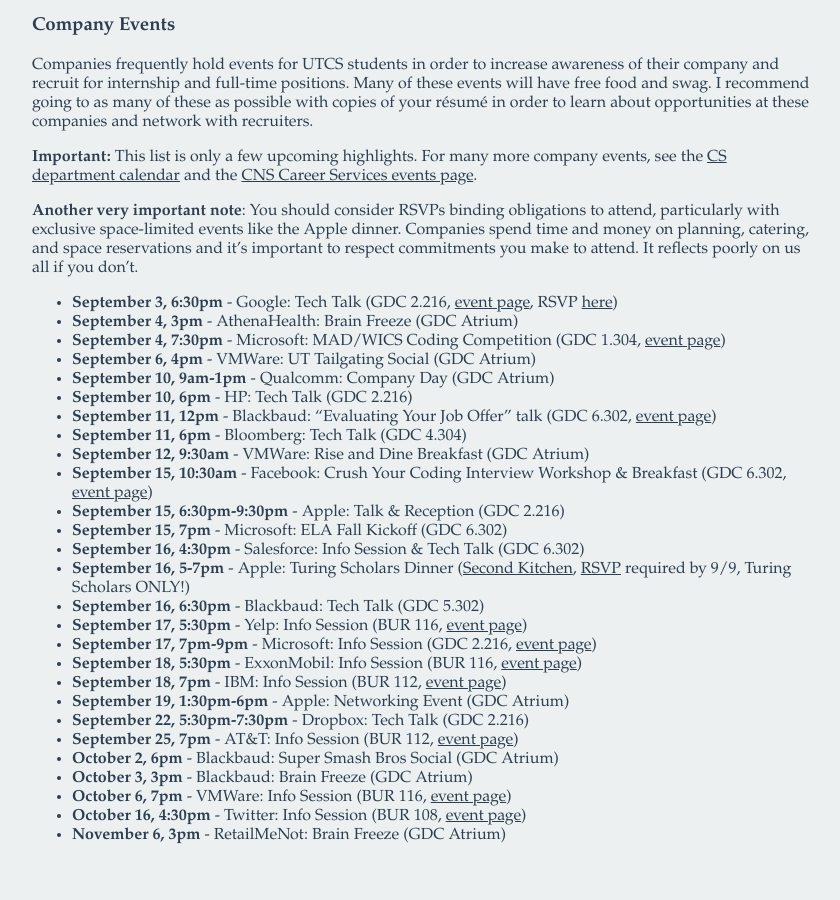
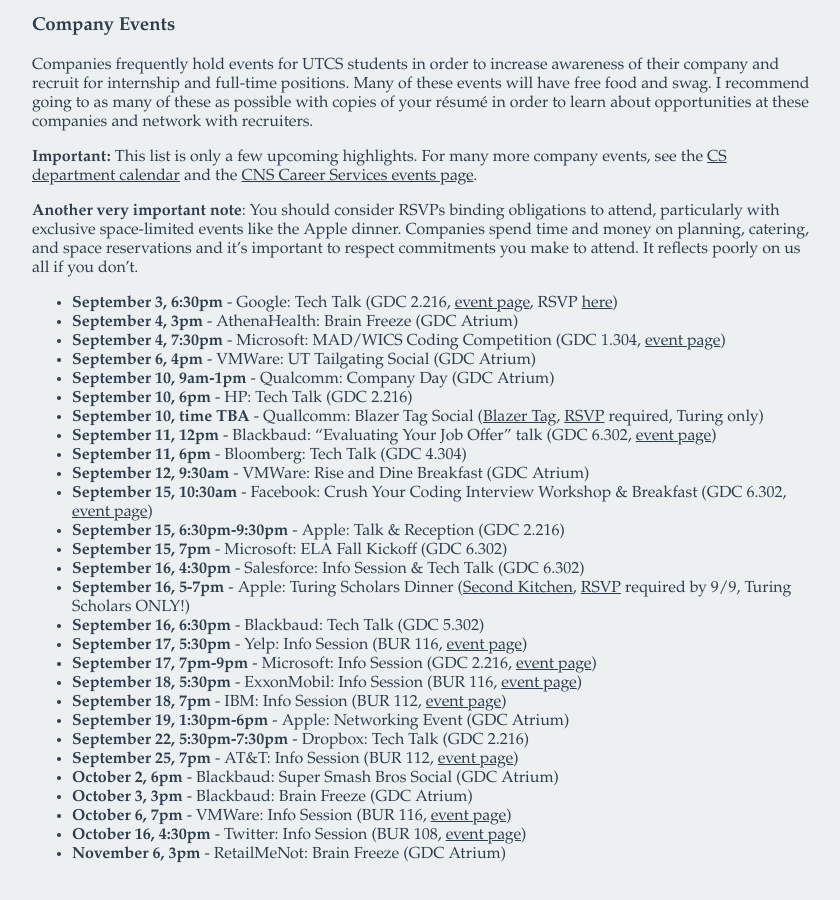
Before and after one commit to mattbroussard/mattbroussard.github.io, a Jekyll site: the page built from teaching/fall2014/pod/index.md, in a window 1280 px wide and 900 px high, scrolled down 1407 px. Shown: the whole window, without its empty margins (218-1058 px from the left). Built offline with Jekyll 4.4.1, drawn with Linux system fonts in a browser that asks for light colours; nearby versions of some CDN libraries; comment, search, counter and statistics services are not loaded.

Commit message:
add Turing Qualcomm Blazer Tag event to pod page

```diff
--- a/teaching/fall2014/pod/index.md
+++ b/teaching/fall2014/pod/index.md
@@ -97,6 +97,7 @@
 - **September 6, 4pm** - VMWare: UT Tailgating Social (GDC Atrium)
 - **September 10, 9am-1pm** - Qualcomm: Company Day (GDC Atrium)
 - **September 10, 6pm** - HP: Tech Talk (GDC 2.216)
+- **September 10, time TBA** - Quallcomm: Blazer Tag Social ([Blazer Tag](http://www.blazertag.com/), [RSVP](https://docs.google.com/forms/d/1-VrqAimYl6ZTkNVu1XD5vjhtCxjDqfDp7eIx6Q1SJBE/viewform) required, Turing only)
 - **September 11, 12pm** - Blackbaud: "Evaluating Your Job Offer" talk (GDC 6.302, [event page](http://www.cs.utexas.edu/events/53377))
 - **September 11, 6pm** - Bloomberg: Tech Talk (GDC 4.304)
 - **September 12, 9:30am** - VMWare: Rise and Dine Breakfast (GDC Atrium)
```
